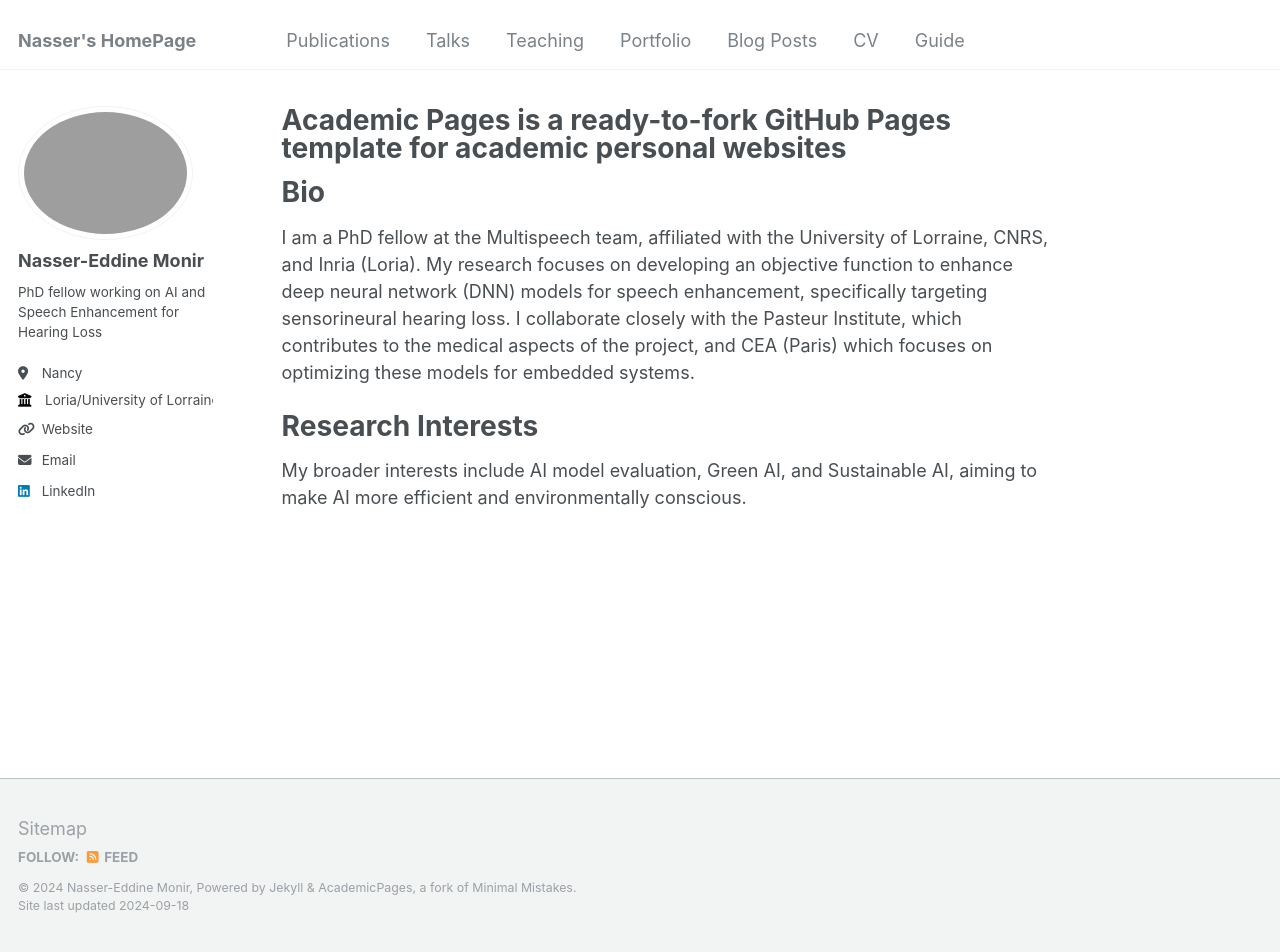
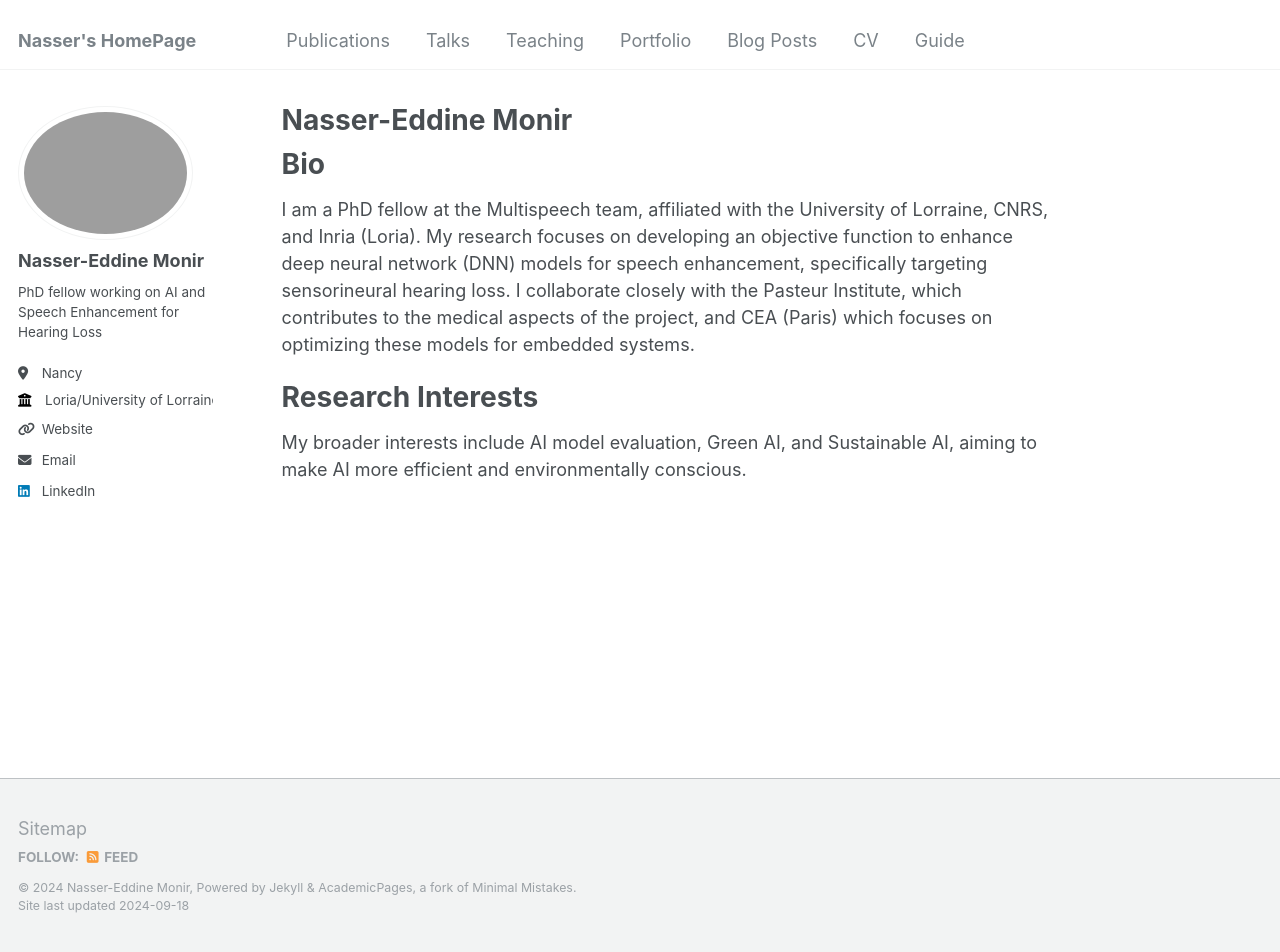
Before and after one commit to Nasseredd/nasseredd.github.io, a Jekyll site: the page built from _pages/about.md, in a window 1280 px wide and 952 px high. Built offline with Jekyll 4.4.1, drawn with Linux system fonts in a browser that asks for light colours.

```diff
--- a/_pages/about.md
+++ b/_pages/about.md
@@ -1,6 +1,6 @@
 ---
 permalink: /
-title: "Academic Pages is a ready-to-fork GitHub Pages template for academic personal websites"
+title: "Nasser-Eddine Monir"
 author_profile: true
 redirect_from:
   - /about/
```
